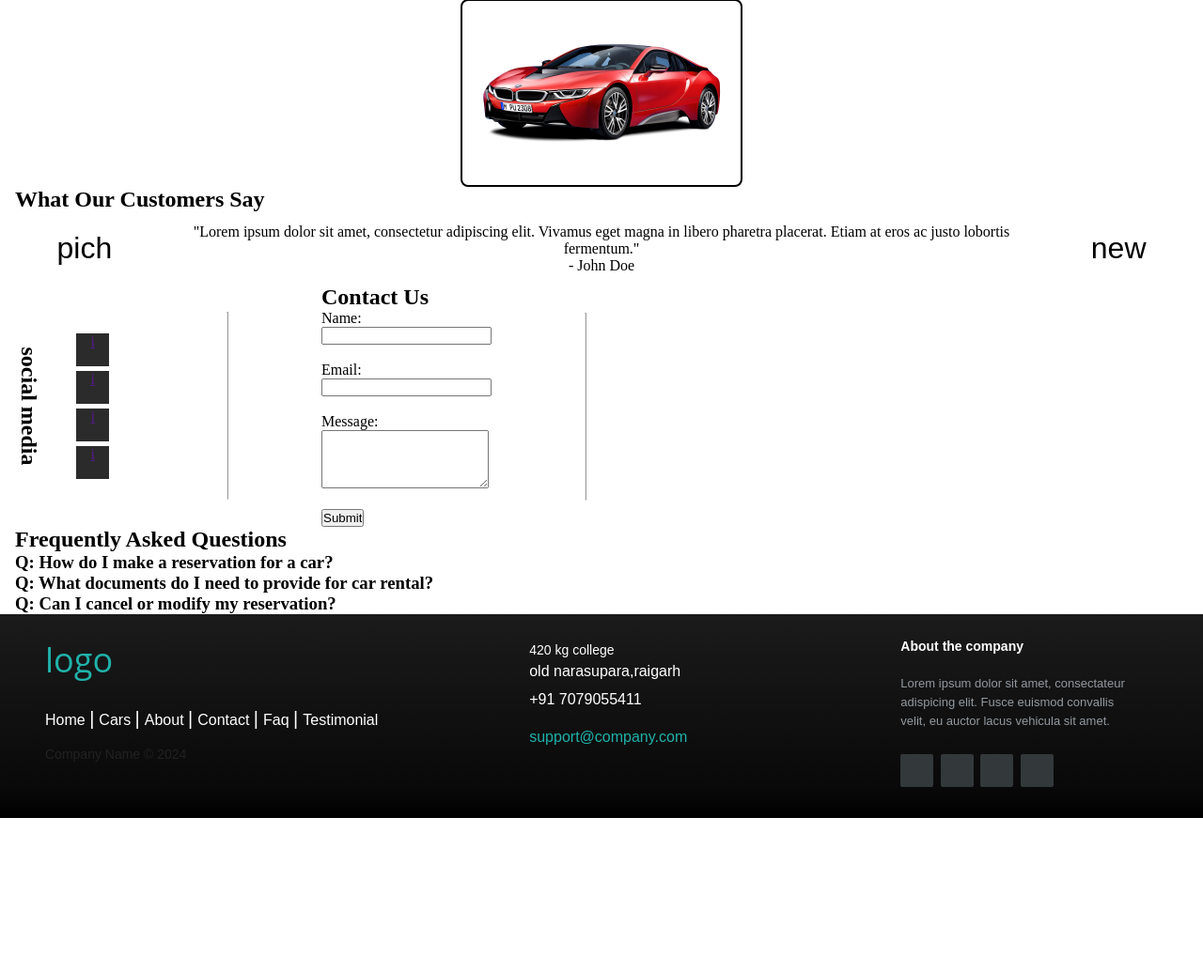
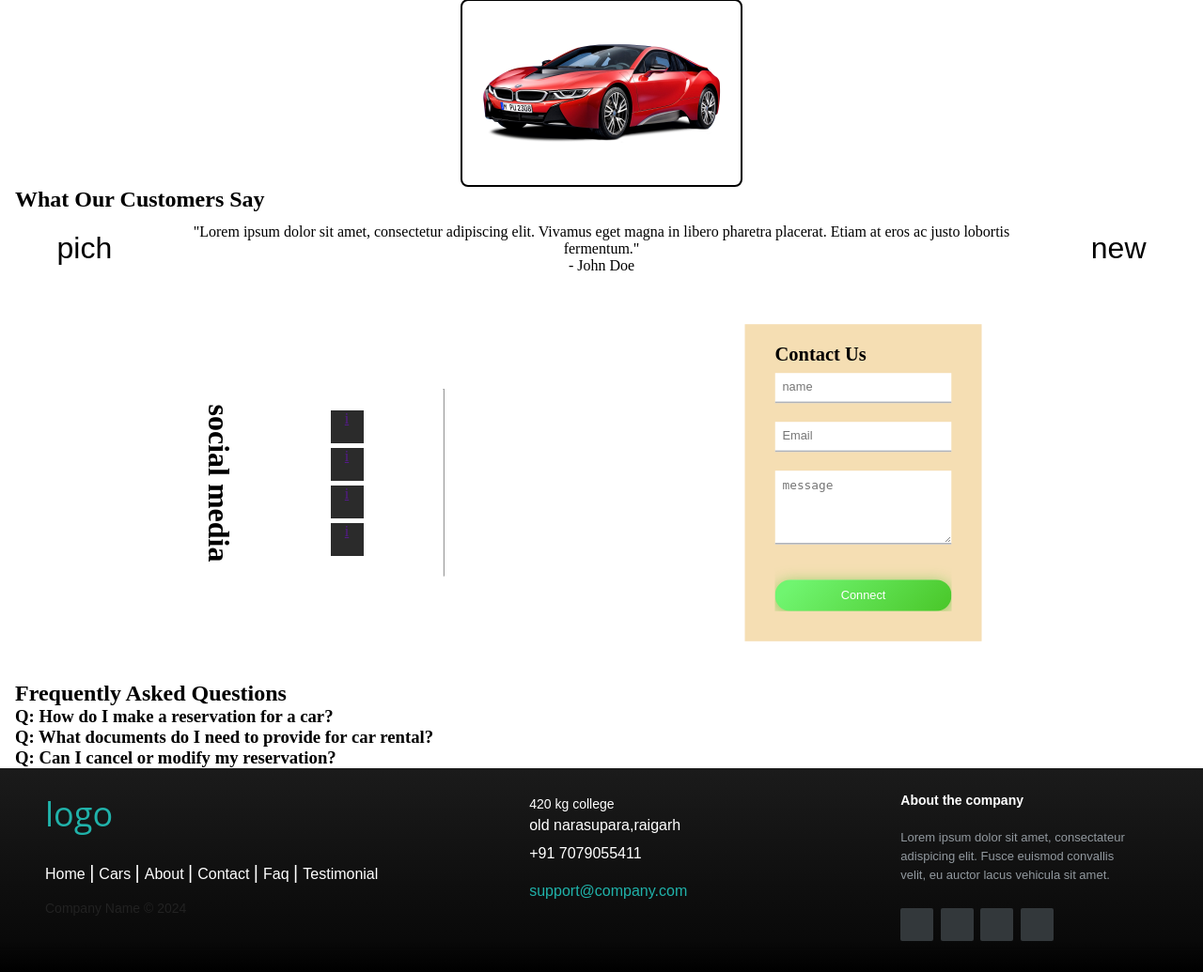
Before and after one commit to Deepakmehar1/carRent, a PHP site: page /car_rent/ in a window 1280 px wide. Shown: the part 799-1834 px from the top of the page at 94% size. Before the commit the page ends 1670 px from the top, so only its background shows below. Run offline with PHP 8.4, Linux system fonts and the light colour scheme; data that the repository does not hold is empty.

Commit message:
13 connect

```diff
--- a/index.php
+++ b/index.php
@@ -211,7 +211,7 @@ include('trand.php');
 <section id="contact" class="contact">
     <style>
         .contact{
-            display:flex;
+            display:flex;justify-content: space-evenly;
         }.cright {
 position:relative;
 
@@ -222,7 +222,7 @@ position:relative;
     position: absolute;
     display: flex;
     flex-direction: column;
-    left: 20%;
+    left: 40%;
 
     gap: 5px;
 }.social a {
@@ -232,6 +232,7 @@ position:relative;
     text-align: center;
 } .cleft h2   {transform: rotate(90deg);
     position: relative;
+    font-size:2rem;
        left: -15%;}
     </style>
     <div class="cleft">
@@ -246,20 +247,70 @@ position:relative;
     transform: rotate(90deg);">
     </div>
     <div class="cright">
-    <h2>Contact Us</h2>
+
     <!-- Add contact information here -->
-     <form action="addonfunc/cmail.php" method="post">
-        <label for="name">Name:</label><br>
-        <input type="text" id="name" name="name" required><br><br>
-        <label for="email">Email:</label><br>
-        <input type="email" id="email" name="email" required><br><br>
-        <label for="message">Message:</label><br>
-        <textarea id="message" name="message" rows="4" required></textarea><br><br>
-        <input type="submit" value="Submit">
-    </form> <hr style="    width: 200px;
-    transform: rotate(90deg);    position: absolute;
-    top: 50%;
-    left: 100%;">
+
+    <div class="edit" >
+    <style>.edit {
+
+  background: wheat;
+
+
+
+   padding: 40px;
+
+
+transform: scale(.8);
+
+}.edit h5 {
+  font-size: 2vmax;
+  line-height: 0;
+}
+
+.edit .inputs {
+  overflow: hidden;
+}
+.edit input,.edit textarea{
+  width: 100%;
+  padding: 10px;
+  margin-top: 25px;
+  font-size: 16px;
+  border: none;
+  outline: none;
+  border-bottom: 2px solid #b0b3b9;
+}
+
+.edit input[type="submit"] {
+  color: #fff;
+  font-size: 16px;
+  padding: 12px 35px;
+  border-radius: 50px;
+  display: inline-block;
+  border: 0;
+  outline: 0;
+  box-shadow: 0px 4px 20px 0px #49c628a6;
+  background-image: linear-gradient(135deg, #70f570 10%, #49c628 100%);
+}
+
+</style>
+        <h5>Contact Us</h5>
+
+        <form method="post" action="addonfunc/cmail.php" class="inputs">
+          <input type="text" placeholder="name" id="name" name="name" value="<?php if (isset($_COOKIE['user_data'])) { echo $user_data['username'];} ?>" required/>
+          <br />
+          <input type="email" placeholder="Email" id="email" name="email" value="<?php if (isset($_COOKIE['user_data'])) {
+    echo $user_data['email'];
+} ?>" required/>
+          <br />
+          <textarea id="message" name="message" rows="4" required placeholder="message" ></textarea>
+          <br /><br />
+
+
+          <input type="submit" value="Connect">
+        </form>
+
+
+    </div>
 </div>
 </section>
 
--- a/test.css
+++ b/test.css
@@ -1,5 +1,5 @@
 body {
-  background-image: linear-gradient(135deg, #fab2ff 10%, #1904e5 100%);
+  background-image: linear-gradient(135deg, #1d1d1d 10%, #20b2aa 100%);
   background-size: cover;
   background-repeat: no-repeat;
   background-attachment: fixed;
@@ -37,7 +37,7 @@ body {
   background-size: cover;
   background-repeat: no-repeat;
   background-image: url("https://i.pinimg.com/736x/5d/73/ea/5d73eaabb25e3805de1f8cdea7df4a42--tumblr-backgrounds-iphone-phone-wallpapers-iphone-wallaper-tumblr.jpg");
-  overflow: hidden;
+  overflow: hidden;    width: 70%;
 }
 .box-form .left .overlay {
   padding: 30px;
```
Also changed, not shown: register.php (+41 -16 lines), update_user.php (+0 -22 lines), user.php (+95 -4 lines).
